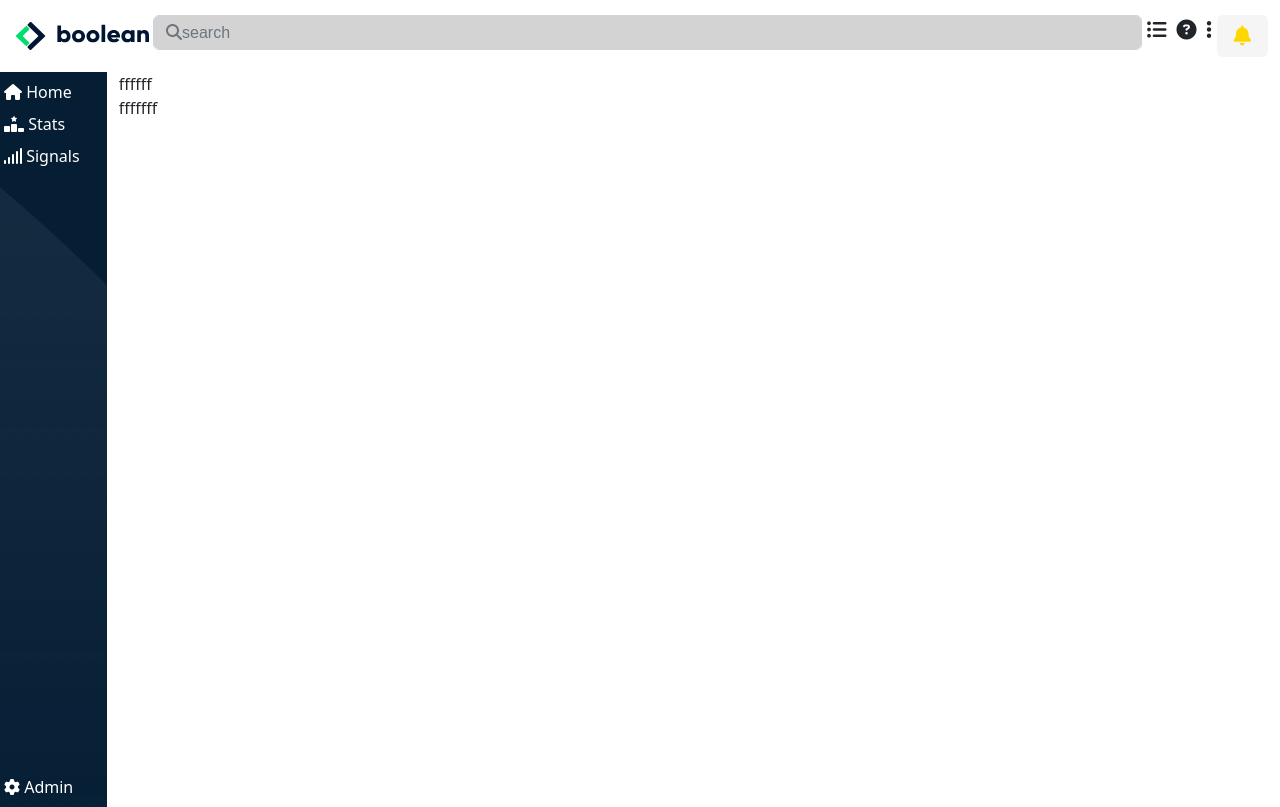
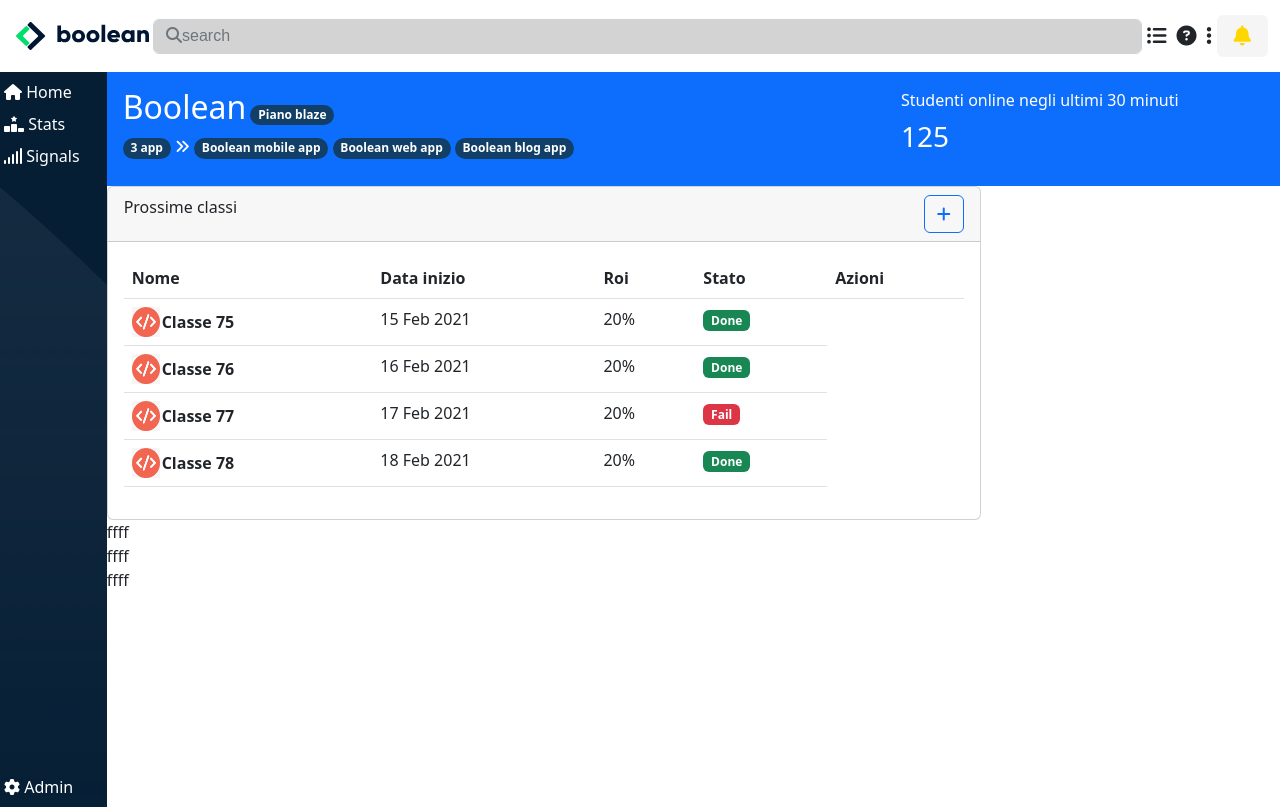
Before and after one commit to MarcoPerta/html-css-bootstrap-dashboard, a plain HTML site: page index.html in a window 1280 px wide. Drawn offline with nearby package versions, Linux system fonts and the light colour scheme.

Commit message:
main in corso

```diff
--- a/assets/CSS/style.css
+++ b/assets/CSS/style.css
@@ -3,7 +3,7 @@ header{
     padding: 15px 0px;
 }
 
-header .bol{
+header .bol, .table .avatar{
     width: 30px;
     height: 30px;
     padding-right: 2px;
@@ -36,9 +36,9 @@ header i{
     width: 100%;
 }
 
-.btn{
+.btn-secondary{
     background-color: whitesmoke;
-    border: none;
+    border: white;
 }
 
 @media only screen and (min-width: 577px) and (max-width: 991px) {
@@ -53,3 +53,11 @@ header i{
     }
 }
 /* fine navbar */
+/* inizio main */
+.bg-pills{
+    background: #113f67;
+}
+
+.fa-angles-right{
+    font-size: 15px;
+}
--- a/index.html
+++ b/index.html
@@ -14,7 +14,7 @@
 
     <!-- header responsive -->
     <header>
-        <div class="container-fluid d-flex justify-content-center">
+        <div class="container-fluid d-flex justify-content-center align-items-center">
             <img class="bol d-lg-none" src="assets/img/mobile-logo.png" alt="">
             <img class="d-none d-lg-block px-1" src="assets/img/logo.svg" alt="">
             <input type="text" class="form-control" placeholder="&#xF002;search" style="font-family:Arial, FontAwesome" aria-label="search">
@@ -58,12 +58,78 @@
                     </div>
                 </div>
             </div>
-            <div class="col-11 overflow-hidden">
-                <div class="col-11 col-lg-8">
-                    ffffff
+            <div class="col-11 overflow-hidden p-0">
+                <div class="container-fluid bg-primary text-white">
+                    <div class="row">
+                        <div class="col-12 col-lg-8 p-3">
+                            <div>
+                                <h2 class="d-inline-block">Boolean</h2>
+                                <span class="badge rounded-pill bg-pills">Piano blaze</span>
+                            </div>
+                            <span class="badge rounded-pill bg-pills">3 app</span>
+                            <i class="fa-solid fa-angles-right"></i>
+                            <span class="badge rounded-pill bg-pills">Boolean mobile app</span>
+                            <span class="badge rounded-pill bg-pills">Boolean web app</span>
+                            <span class="badge rounded-pill bg-pills">Boolean blog app</span>
+                        </div>
+                        <div class="col-12 col-lg-4 text-white py-3">
+                            <div><span>Studenti online negli ultimi 30 minuti</span></div>
+                            <div><h3 class="py-2">125</h3></div>
+                        </div>
+                    </div>
                 </div>
-                <div class="col-11 col-lg-3">
-                    fffffff
+                <div class="container-fluid p-0">
+                    <div class="row">
+                        <div class="col-12 col-lg-9">
+                            <div class="card">
+                                <div class="card-header d-flex justify-content-between">
+                                  Prossime classi
+                                  <button type="button" class="btn btn-outline-primary"><i class="fa-solid fa-plus"></i></button>
+                                </div>
+                                <div class="card-body">
+                                    <table class="table">
+                                        <thead>
+                                          <tr>
+                                            <th scope="col">Nome</th>
+                                            <th scope="col">Data inizio</th>
+                                            <th scope="col">Roi</th>
+                                            <th scope="col">Stato</th>
+                                            <th scope="col">Azioni</th>
+                                          </tr>
+                                        </thead>
+                                        <tbody>
+                                          <tr>
+                                            <th scope="row"><img class="avatar" src="assets/img/class-avatar.jpg" alt=""><span class="align-middle">Classe 75</span></th>
+                                            <td>15 Feb 2021</td>
+                                            <td>20%</td>
+                                            <td><span class="badge text-bg-success">Done</span></td>
+                                          </tr>
+                                          <tr>
+                                            <th scope="row"><img class="avatar" src="assets/img/class-avatar.jpg" alt=""><span class="align-middle">Classe 76</span></th>
+                                            <td>16 Feb 2021</td>
+                                            <td>20%</td>
+                                            <td><span class="badge text-bg-success">Done</span</td>
+                                          </tr>
+                                          <tr>
+                                            <th scope="row"><img class="avatar" src="assets/img/class-avatar.jpg" alt=""><span class="align-middle">Classe 77</span></th>
+                                            <td>17 Feb 2021</td>
+                                            <td>20%</td>
+                                            <td><span class="badge text-bg-danger">Fail</span></td>
+                                          </tr>
+                                          <tr>
+                                            <th scope="row"><img class="avatar" src="assets/img/class-avatar.jpg" alt=""><span class="align-middle">Classe 78</span></th>
+                                            <td>18 Feb 2021</td>
+                                            <td>20%</td>
+                                            <td><span class="badge text-bg-success">Done</span</td>
+                                          </tr>
+                                        </tbody>
+                                      </table>
+                                </div>
+                        </div>
+                        <div class="col-12 col-lg-3">ffff</div>
+                        <div class="col-12 col-lg-9">ffff</div>
+                        <div class="col-12 col-lg-3">ffff</div>
+                    </div>
                 </div>
             </div>
         </div>
```
